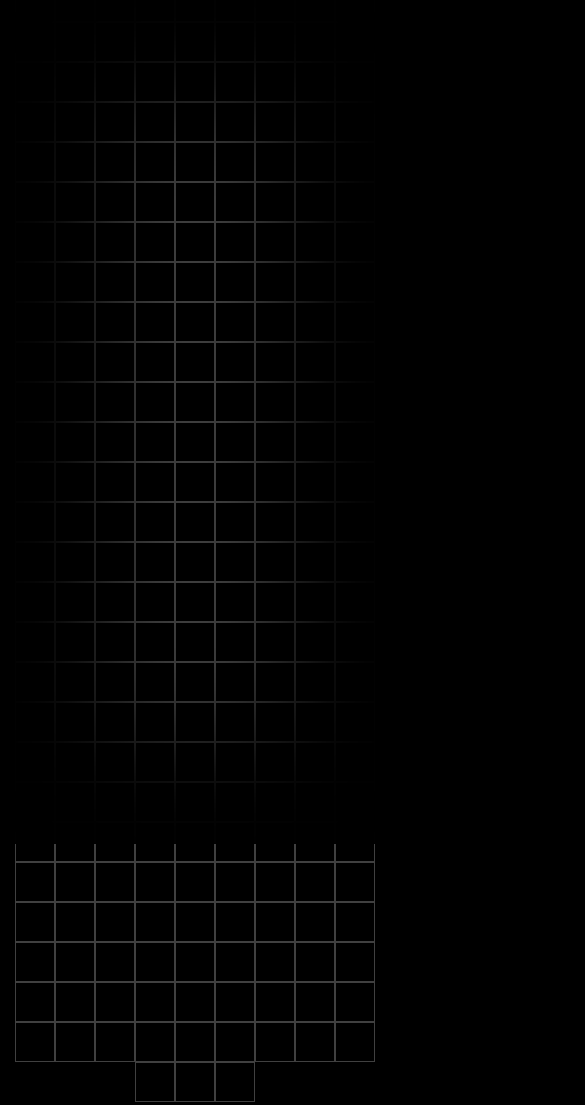
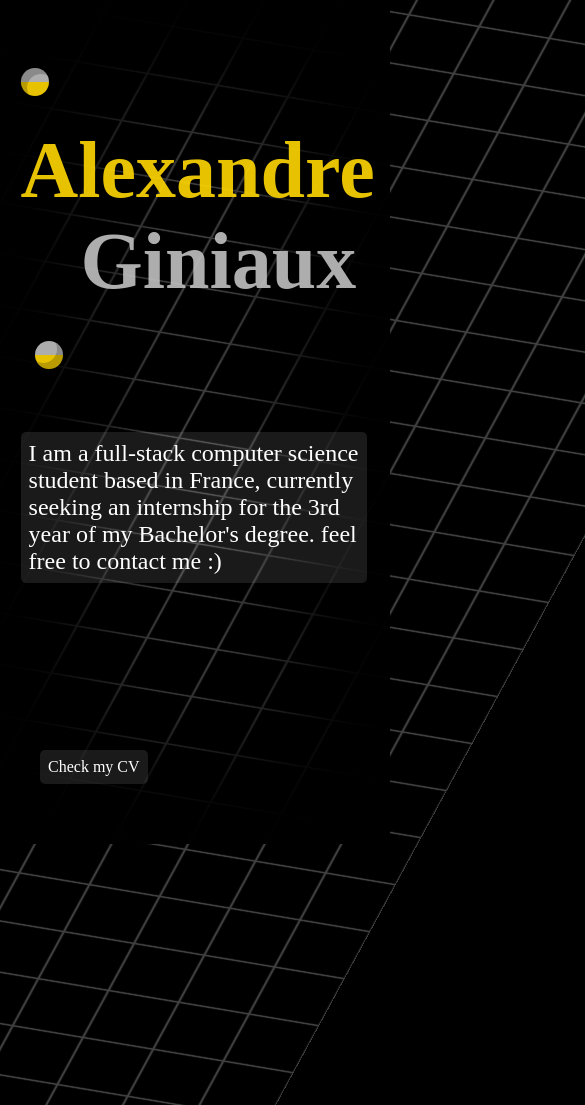
Before and after one commit to Lekdo74/portfolio, a plain HTML site: page index.html in a window 390 px wide. Shown: the top 1105 px of the page, 585 px wide, since content can reach past the window. Drawn offline with Linux system fonts and the light colour scheme.

Commit message:
titre desc cv

```diff
--- a/index.html
+++ b/index.html
@@ -5,8 +5,23 @@
     <meta name="viewport" content="width=device-width, initial-scale=1.0">
     <link rel="stylesheet" href="style.css">
     <script src="main.js" defer></script>
-    <title>Document</title>
+    <title>Alexandre Giniaux</title>
 </head>
 <body>
+    <section id="header">
+        <div id="nom-prenom">
+            <h1 class="retro-text" id="prenom">Alexandre</h1>
+            <h1 class="retro-text" id="nom">&nbsp&nbsp&nbspGiniaux</h1>
+        </div>
+        <div id="description" class="background-text">
+            I am a full-stack computer science student based in France, currently seeking an internship for the 3rd year of my Bachelor's degree. feel free to contact me :)
+        </div>
+    </section>
+
+    <div id="cv" class="background-text">
+        <span>
+            Check my CV
+        </span>
+    </div>
 </body>
 </html>
--- a/main.js
+++ b/main.js
@@ -1,4 +1,9 @@
+const PDF_URL = "./cv_alexandre_giniaux.pdf";
+
 const css = document.documentElement.style;
+
+var currentCell = null;
+var lastCellHovered = null;
 
 function cssVar(name,value){
     if(name[0]!='-') name = '--'+name
@@ -18,6 +23,9 @@ function initGrid(){
 
     cells_to_generate = Math.ceil(window.screen.width / parseInt(cssVar("cell-width").slice(0, 2)) * window.screen.height / parseInt(cssVar("cell-height").slice(0, 2)))
 
+    //il faut en générer plus puisque le grille est penchée pour que ça recouvre tout l'écran
+    cells_to_generate *= 4
+
     for (let i = 0; i < cells_to_generate; i++) {
         addCell(grid);
     }
@@ -29,4 +37,45 @@ function addCell(container){
     return cell;
 }
 
+function initVignette(){
+    vignette = createEl("div", document.body);
+    vignette.id = "vignette";
+}
+
+function randomCellHoverColor(){
+    if(currentCell === lastCellHovered){
+        return;
+    }
+
+    currentCell = lastCellHovered;
+
+    random_number = Math.floor(Math.random() * 2);
+
+    if(random_number === 0){
+        cssVar("cell-hover-color", "rgba(128, 0, 129, 1)");
+        return;
+    }
+
+    cssVar("cell-hover-color", "rgba(75, 75, 255, 1)");
+    return;
+}
+
+document.addEventListener('mousemove', (event) => {
+    const hoveredElement = document.elementFromPoint(event.clientX, event.clientY);
+    if (hoveredElement) {
+        lastCellHovered = hoveredElement;
+        randomCellHoverColor();
+    }
+});
+
+function initCV(){
+    cv = document.getElementById("cv");
+
+    cv.addEventListener("click", () => {
+        window.open(PDF_URL, '_blank');
+    })
+}
+
 initGrid();
+initVignette();
+initCV();
--- a/style.css
+++ b/style.css
@@ -1,6 +1,7 @@
 :root{
-    --cell-width: 40px;
-    --cell-height: 40px;
+    --cell-width: 60px;
+    --cell-height: 60px;
+    --cell-hover-color: black;
 
     --green: 74 222 128;
 
@@ -18,27 +19,144 @@ body{
     overflow: hidden;
 }
 
-#background-grid::before{
-    content: '';
+#background-grid{
     position: absolute;
-    left: 0;
-    right: 0;
-    width: 100vw;
-    height: 100vh;
-    box-shadow: inset 0 0 100px 100px black;
-}
-
-#background-grid{
-    width: 100vw;
+    left: -50vw;
+    top: -10vh;
+    width: 200vw;
     height: 100vh;
     display: flex;
     flex-wrap: wrap;
     align-content: center;
     justify-content: center;
+    transform: rotateX(50deg) rotateY(-5deg) rotateZ(20deg) scale(1.25);
+}
+
+#vignette{
+    position: absolute;
+    top: 0;
+    left: 0;
+    width: 100vw;
+    height: 100vh;
+    box-shadow: inset 0 0 100px 100px black;
+    pointer-events: none;
 }
 
 .background-cell{
     width: var(--cell-width);
     height: var(--cell-height);
     border: 1px rgba(128, 128, 128, .5) solid;
+    transition: background-color 500ms linear;
 }
+
+.background-cell:hover{
+    background-color: var(--cell-hover-color);
+    transition: background-color 0ms linear;
+}
+
+.retro-text{
+    font-size: max(80px, 6vw);
+    background: linear-gradient(to bottom, silver 55%, gold 45%);
+    -webkit-background-clip: text;
+    background-clip: text;
+    -webkit-text-fill-color: transparent;
+    pointer-events: none;
+}
+
+#header{
+    position: absolute;
+    top: 4vh;
+    left: calc(4vw + 5px);
+    z-index: 10;
+    pointer-events: none;
+    user-select: none;
+}
+
+#nom-prenom{
+    /* align-items: center; */
+    display: flex;
+    flex-direction: column;
+    opacity: 0.9;
+}
+
+#prenom::before{
+    display: inline-block;
+    content: '';
+    width: max(28px, 2vw);
+    height: max(28px, 2vw);
+    border-radius: 50%;
+    background: linear-gradient(to bottom, silver 50%, gold 50%);
+    margin-right: max(14px, 1vw);
+    margin-bottom: max(10.2px, 0.73vw);
+    box-shadow: inset 6px 6px 0 rgba(0, 0, 0, 0.2);
+}
+
+#nom::after{
+    display: inline-block;
+    content: '';
+    width: max(28px, 2vw);
+    height: max(28px, 2vw);
+    border-radius: 50%;
+    background: linear-gradient(to bottom, silver 50%, gold 50%);
+    margin-left: max(14px, 1vw);
+    margin-bottom: max(10.2px, 0.73vw);
+    box-shadow: inset -6px -6px 0 rgba(0, 0, 0, 0.2);
+}
+
+.background-text{
+    background-color: rgba(255, 255, 255, 0.1);
+    padding: 8px;
+    border-radius: 5px;
+}
+
+#description{
+    font-size: 1.5rem;
+    margin-top: 4vh;
+    color: white;
+    width: max(600px, 35vw);
+}
+
+#cv{
+    position: absolute;
+    z-index: 11;
+    left: max(40px, 4vw);
+    bottom: 60px;
+    color: white;
+    transition: background-color 0.2s;
+}
+
+#cv > span{
+    user-select: none;
+}
+
+#cv:hover{
+    background-color: rgba(255, 255, 255, 0.2);
+    transition: background-color 0.15s;
+    cursor: pointer;
+}
+
+
+
+@media only screen and (max-width: 1800px) {
+    #description{
+        width: 600px;
+    }
+}
+
+@media only screen and (max-width: 1600px) {
+    #description{
+        width: 500px;
+    }
+}
+
+@media only screen and (max-width: 1350px) {
+    #description{
+        width: 400px;
+    }
+}
+
+@media only screen and (max-width: 600px) {
+    #description{
+        width: calc(100vw - 20px - 4vw - 8px);
+    }
+}
```
Also changed, not shown: 1 other file.
